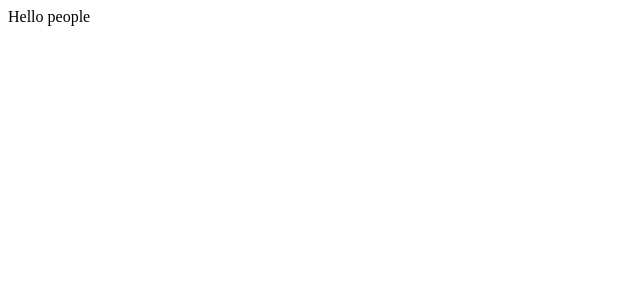
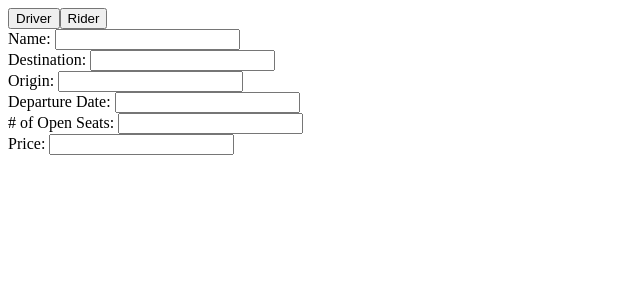
Before and after one commit to HitchJS/HitchJS, a React app: page / in a window 1280 px wide. Shown: the top 300 px of the page, without its empty margins (0-640 px from the left). Built offline with nearby package versions, Linux system fonts and the light colour scheme.

Commit message:
Working on React

```diff
--- a/App.jsx
+++ /dev/null
@@ -1,11 +0,0 @@
-import React from 'react';
-
-class App extends React.Component {
-  render() {
-    return (
-      <div>Hello people</div>
-    );
-  }
-}
-
-export default App;
--- /dev/null
+++ b/components/App.jsx
@@ -0,0 +1,16 @@
+import React from 'react';
+import RoleSelector from './RoleSelector.jsx';
+import DriverForm from './DriverForm.jsx';
+
+class App extends React.Component {
+  render() {
+    return (
+      <div className="hitch">
+        <RoleSelector />
+        <DriverForm />
+      </div>
+    );
+  }
+}
+
+export default App;
--- /dev/null
+++ b/components/DriverForm.jsx
@@ -0,0 +1,20 @@
+import React from 'react';
+
+class DriverForm extends React.Component {
+  render() {
+    return (
+      <div>
+        <form>
+          Name: <input type="text"></input><br/>
+          Destination: <input type="text"></input><br/>
+          Origin: <input type="text"></input><br/>
+          Departure Date: <input type="text"></input><br/>
+          # of Open Seats: <input type="text"></input><br/>
+          Price: <input type="text"></input><br/>
+        </form>
+      </div>
+    );
+  }
+}
+
+export default DriverForm;
--- /dev/null
+++ b/components/RoleSelector.jsx
@@ -0,0 +1,14 @@
+import React from 'react';
+
+class RoleSelector extends React.Component {
+  render() {
+    return (
+      <div>
+        <button>Driver</button>
+        <button>Rider</button>
+      </div>
+    );
+  }
+}
+
+export default RoleSelector;
--- a/main.js
+++ b/main.js
@@ -1,5 +1,5 @@
 import React from 'react';
 import ReactDOM from 'react-dom';
-import App from './App.jsx';
+import App from './components/App.jsx';
 
 ReactDOM.render(<App />, document.getElementById('app'));
```
Also changed, not shown: 1 other file (tests, documents, lock files or other folders).
